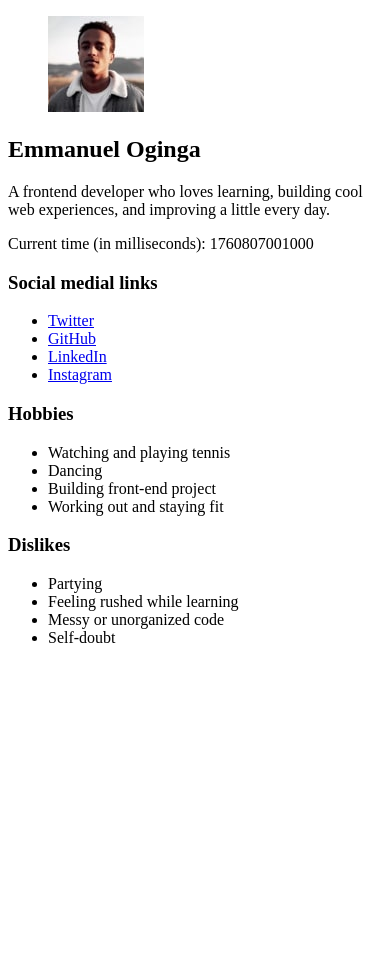
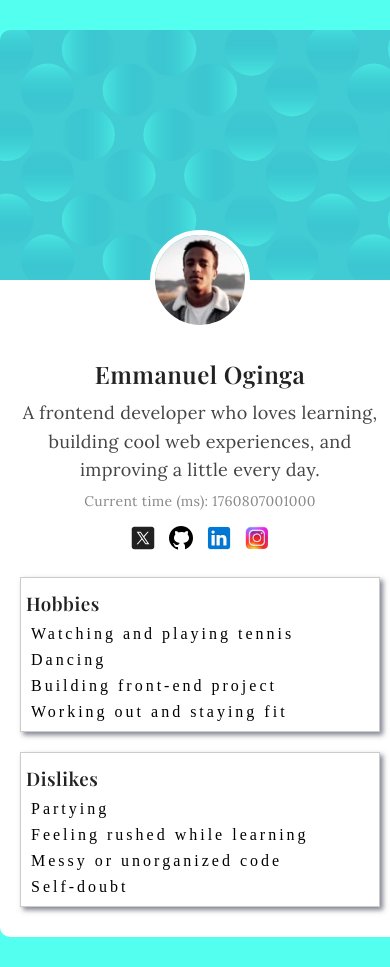
Before and after one commit to EmmanuelCrafts/HNG-internship, a plain HTML site: page index.html in a window 390 px wide. Before the commit the page ends 844 px from the top, so only its background shows below. Drawn offline with nearby package versions, Linux system fonts and the light colour scheme.

Commit message:
style:  apply styles for mobile design

```diff
--- a/index.html
+++ b/index.html
@@ -3,30 +3,31 @@
 <head>
     <meta charset="UTF-8">
     <meta name="viewport" content="width=device-width, initial-scale=1.0">
-    <title>Document</title>
+    <link rel="stylesheet" href="style.css">
+    <link href="https://fonts.googleapis.com/css2?family=Lora:wght@400;500&family=Playfair+Display:wght@600&display=swap" rel="stylesheet">
+    <title>Profile card</title>
 </head>
 <body>
     <article class="profile-card" data-testid="test-profile-card">
         <figure>
-             <img src="images/image-victor.jpg" alt="profile picture of Emmanuel Oginga" data-testid="test-user-avatar"/>
+             <img class="avatar" src="images/image-victor.jpg" alt="profile picture of Emmanuel Oginga" data-testid="test-user-avatar"/>
         </figure>
-        <h2 data-testid="test-user-name">Emmanuel Oginga</h2>
-        <p data-testid="test-user-bio">A frontend developer who loves learning, building cool web experiences, and improving a little every day.</p>
-        <p data-testid="test-user-time"></p>
+        <h2 aria-label="Profile name" data-testid="test-user-name">Emmanuel Oginga</h2>
+        <p class="bio" data-testid="test-user-bio">A frontend developer who loves learning, building cool web experiences, and improving a little every day.</p>
+        <p  class="time" data-testid="test-user-time"></p>
 
         <section data-testid="test-user-social-links">
-            <h3>Social medial links</h3>
-            <ul>
-                <li><a href="https://x.com/EmmanuelCrafts" target="_blank" rel="noopener noreferrer" data-testid="test-user-social-twitter">Twitter</a></li>
-                <li><a href="https://github.com/EmmanuelCrafts" target="_blank" rel="noopener noreferrer" data-testid="test-user-social-github">GitHub</a></li>
-                <li><a href="https://www.linkedin.com/in/emmanuel-oginga-ab1ba9352/" target="_blank" rel="noopener noreferrer" data-testid="test-user-social-linkedIn">LinkedIn</a></li>
-                <li><a href="https://www.instagram.com/n.u.e.lla/" target="_blank" rel="noopener noreferrer" data-testid="test-user-social-instagram">Instagram</a></li>
+            <ul class="logos">
+                <li><a href="https://x.com/EmmanuelCrafts" target="_blank" rel="noopener noreferrer" data-testid="test-user-social-twitter"><img src="images/icons8-twitter (1).svg" alt="twitter logo"></a></li>
+                <li><a href="https://github.com/EmmanuelCrafts" target="_blank" rel="noopener noreferrer" data-testid="test-user-social-github"><img src="images/icons8-github-30.png" alt="github logo"></a></li>
+                <li><a href="https://www.linkedin.com/in/emmanuel-oginga-ab1ba9352/" target="_blank" rel="noopener noreferrer" data-testid="test-user-social-linkedIn"><img src="images/icons8-linkedin-48.png" alt="linkedin logo"></a></li>
+                <li><a href="https://www.instagram.com/n.u.e.lla/" target="_blank" rel="noopener noreferrer" data-testid="test-user-social-instagram"><img src="images/icons8-instagram-logo-94.png" alt="instagram logo"></a></li>
             </ul>
         </section>
 
-        <section>
+        <section class="sec-container">
             <h3>Hobbies</h3>
-            <ul data-testid="test-user-hobbies">
+            <ul class="hobbies list" data-testid="test-user-hobbies">
                 <li>Watching and playing tennis</li>
                 <li>Dancing</li>
                 <li>Building front-end project</li>
@@ -34,9 +35,9 @@
             </ul>
         </section>
 
-        <section>
+        <section class="sec-container">
             <h3>Dislikes</h3>
-            <ul data-testid="test-user-dislikes">
+            <ul  class="dislike list"  data-testid="test-user-dislikes">
                 <li>Partying</li>
                 <li>Feeling rushed while learning</li>
                 <li>Messy or unorganized code</li>
@@ -49,7 +50,7 @@
        const time = document.querySelector('[data-testid="test-user-time"]');
        const updateTime = () => {
         const milliseconds = Date.now();
-        time.textContent = `Current time (in milliseconds): ${milliseconds}`;
+        time.textContent = `Current time (ms): ${milliseconds}`;
        }
        setInterval(updateTime, 1000);
        updateTime;
--- a/style.css
+++ b/style.css
@@ -0,0 +1,114 @@
+/*  CSS Reset */
+* {
+  margin: 0;
+  padding: 0;
+  box-sizing: border-box;
+}
+
+body {
+  background: #53ffee;
+ background-size: 200px auto, auto 200px;
+  letter-spacing: 3px;
+}
+
+
+h2,h3 {
+    font-family: 'Playfair Display', serif;
+    font-weight: 600;
+    line-height: 1.2;
+    letter-spacing: 0.5px;
+    color: #222;
+}
+
+p {
+    font-family: 'Lora', serif;
+    font-weight: 400;
+    line-height: 1.6;
+    color: #444;
+    letter-spacing: 0.3px;
+}
+
+ul {
+    list-style: none;
+}
+ a {
+    text-decoration: none;
+    color: inherit;
+}
+
+a:focus {
+    outline: 2px solid #41cbd3;
+    outline-offset: 2px;
+    box-shadow: 3px 5px 10px #19a1ae;
+}
+h2 {
+    text-align: center;
+    padding: 10px;
+    margin-top: 300px;
+}
+h3 {
+    margin-top: 5px;
+    padding-left: 5px;
+}
+.profile-card {
+  background: url(images/bg-pattern-card.svg),#fff;
+  background-repeat: repeat-x;
+  background-size:auto 250px;
+  padding: 20px;
+  padding-bottom: 30px;
+  width: 400px;
+  border-radius: 10px;
+  margin: 30px auto;
+  position: relative;
+}
+
+
+.bio {
+    text-align: center;
+    font-size: 18px;
+    margin-bottom: 5px;
+}
+.time {
+    text-align: center;
+    font-size: 14px;
+    color: #888;
+}
+.avatar {
+  width: 100px;
+  height: 100px;
+  border-radius: 50%;
+  position: absolute;
+  top: 200px;
+  left: 150px;
+  border: 5px solid #fff;
+}
+
+.sec-container {
+  margin-top: 20px;
+  border: 1px solid #ccc;
+  box-shadow: 3px 3px 5px #2e334999;
+  padding-top: 10px;
+  padding-bottom: 10px;
+}
+
+.sec-container ul {
+  list-style: none;
+  display: flex;
+  flex-direction: column;
+  margin-top: 10px;
+  gap: 8px;
+  padding-left: 10px;
+}
+
+.logos img{
+    width: 30px;
+    height: 30px;
+}
+
+.logos {
+    display: flex;
+    flex: column;
+    gap: 8px;
+    margin-top: 10px;
+    justify-content: center;
+}
```
Also changed, not shown: images/bg-pattern-bottom.svg (deleted), images/bg-pattern-top.svg (deleted), images/icons8-github-30.png (added), images/icons8-instagram-logo-94.png (added), images/icons8-linkedin-48.png (added), images/icons8-twitter (1).svg (added).
